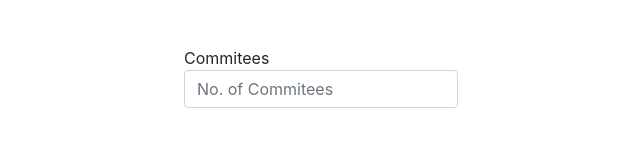
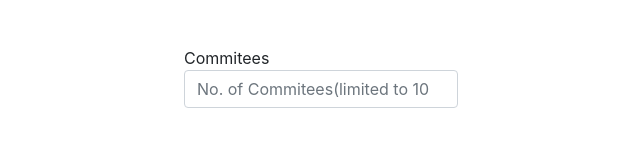
Before and after one commit to ibreathe247365/RepoFilter, a plain HTML site: page index.html in a window 1280 px wide. Shown: the part 264-418 px from the top of the page, without its empty margins (316-956 px from the left). Drawn offline with nearby package versions, Linux system fonts and the light colour scheme.

Commit message:
Update index.html

```diff
--- a/index.html
+++ b/index.html
@@ -40,7 +40,7 @@
         type="number"
         min="0"
         name="Commitees"
-        placeholder="No. of Commitees"
+        placeholder="No. of Commitees(limited to 100)"
       />
       <input type="submit" class="btn btn-primary ml-2 mb-5" value="Submit" />
     </form>
```
